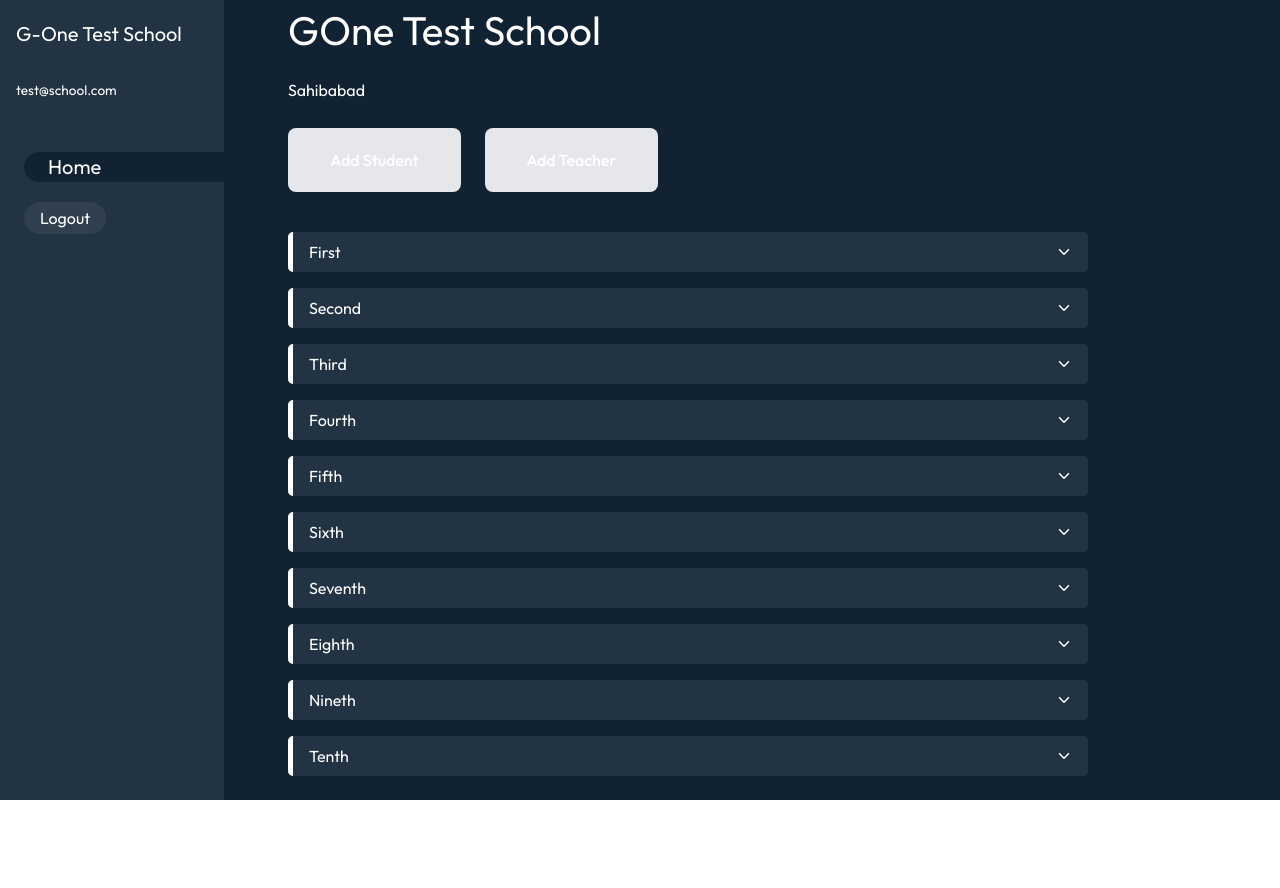
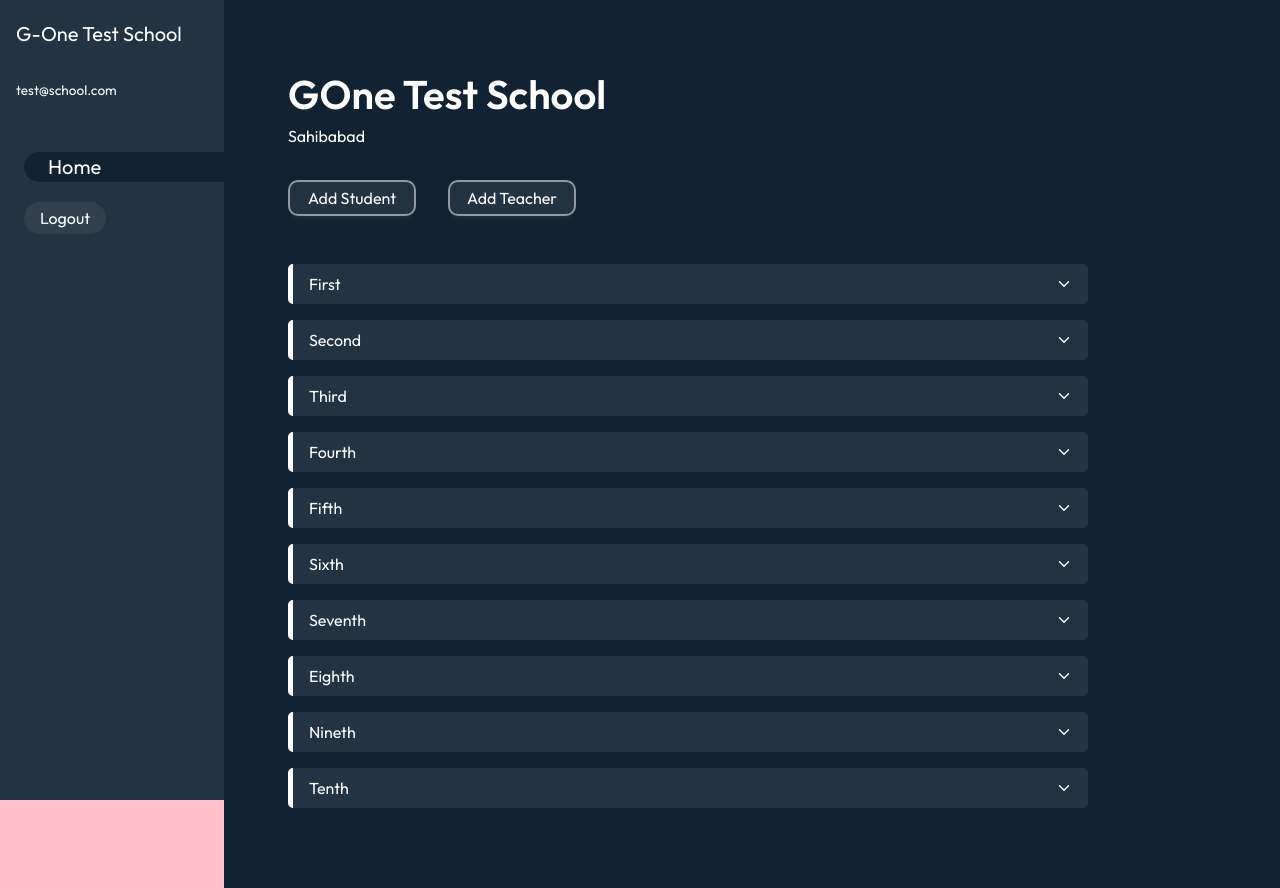
Before and after one commit to prateek-sagar/vidyoatma-v1-frontend, a React (Vite) app: page /dashboard in a window 1280 px wide. Before the commit the page ends 800 px from the top, so only its background shows below. Built offline with nearby package versions, Linux system fonts and the light colour scheme.

Commit message:
redesign the dashboard home

```diff
--- a/src/layouts/DashboardHome.jsx
+++ b/src/layouts/DashboardHome.jsx
@@ -1,26 +1,27 @@
 import React from "react";
 import Standards from "../components/Standards";
-import InDashboardWrapper from "../components/InDashboardWrapper";
+import "../css/DashboardHome.css";
+import { useUserContext } from "../components/UserContext";
 
 function DashboardHome() {
+  const { user } = useUserContext();
+
   return (
-    <InDashboardWrapper>
-      <div className="px-8 dashboard-institution-name h-[15%]">
-        <p className="text-[40px] institution-name">GOne Test School</p>
-        <p className="institution-city">Sahibabad</p>
+    <div className="home-container">
+      <div className="institution-details">
+        <p>GOne Test School</p>
+        <p>{user.id}</p>
+        <p>Sahibabad</p>
+        <p></p>
       </div>
-      <div className="px-8 grid grid-cols-5 gap-6 py-2 h-[10%] text-base font-medium">
-        <button className="px-3 py-1 bg-gray-200 rounded-lg">
-          Add Student
-        </button>
-        <button className="px-3 py-1 bg-gray-200 rounded-lg">
-          Add Teacher
-        </button>
+      <div className="btn-section">
+        <button className="">Add Student</button>
+        <button className="">Add Teacher</button>
       </div>
-      <div className="px-8 overflow-y-scroll h-[75%] py-4">
+      <div className="">
         <Standards />
       </div>
-    </InDashboardWrapper>
+    </div>
   );
 }
 
```
